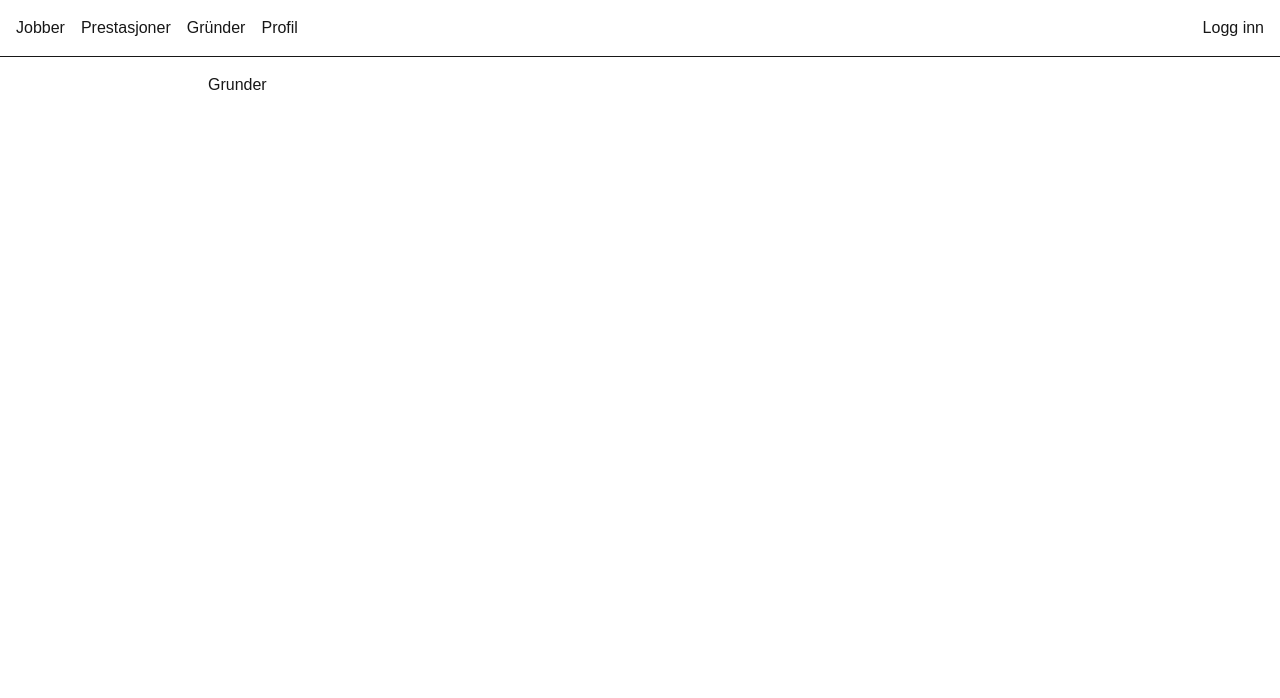
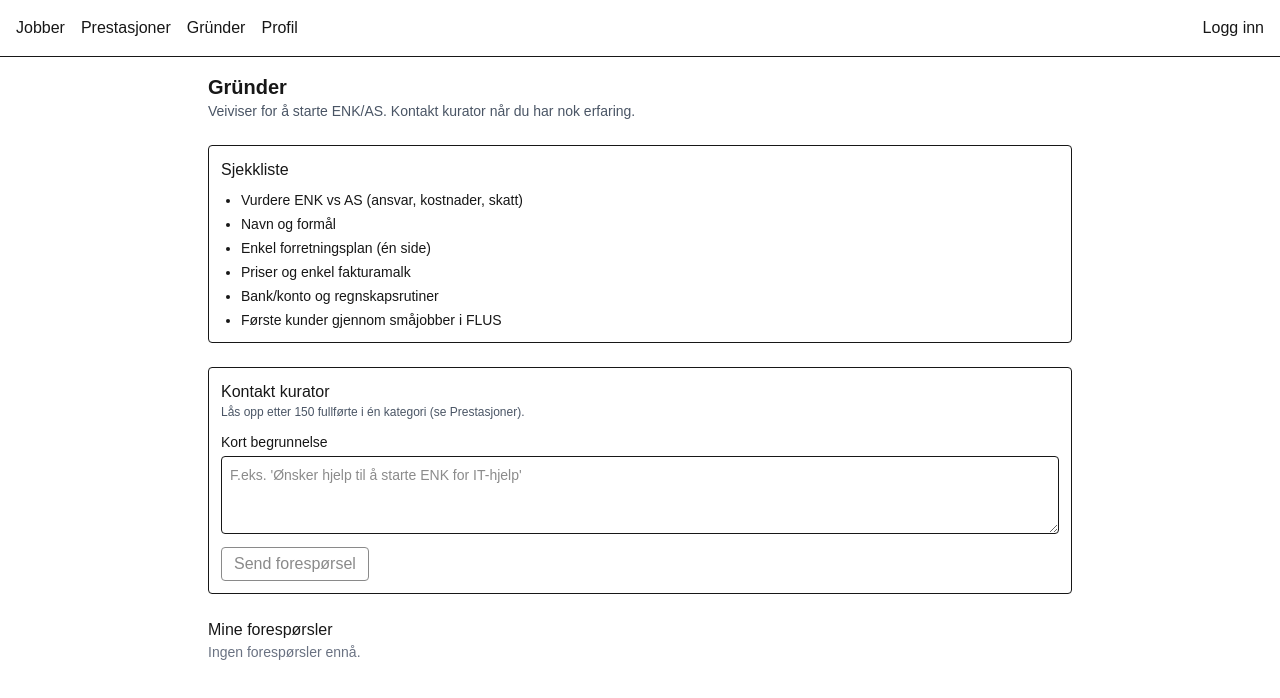
Before and after one commit to KovalDenys1/flus-mvp, a Next.js app: page /grunder in a window 1280 px wide. Shown: the top 698 px of the page. Built offline with nearby package versions, Linux system fonts and the light colour scheme.

Commit message:
feat(grunder): checklist UI and contact curator form with ticket list

```diff
--- a/src/app/grunder/page.tsx
+++ b/src/app/grunder/page.tsx
@@ -1,3 +1,157 @@
+"use client";
+
+import { useEffect, useState } from "react";
+
+type Ticket = {
+  id: string;
+  workerId: string;
+  reason: string;
+  createdAt: string;
+  status: "åpen" | "under arbeid" | "lukket";
+  notes?: string;
+};
+
 export default function Page() {
-  return <div>Grunder</div>;
+  const [tickets, setTickets] = useState<Ticket[]>([]);
+  const [reason, setReason] = useState("");
+  const [loading, setLoading] = useState(true);
+  const [err, setErr] = useState<string | null>(null);
+  const [submitting, setSubmitting] = useState(false);
+
+  const [canContactCurator, setCanContactCurator] = useState(false);
+  const [curatorThreshold, setCuratorThreshold] = useState<number | null>(null);
+
+  useEffect(() => {
+    fetch("/api/achievements")
+      .then((r) => r.json())
+      .then((d) => {
+        setCanContactCurator(Boolean(d?.achievements?.canContactCurator));
+        setCuratorThreshold(d?.rules?.curatorThreshold ?? null);
+      })
+      .catch(() => {});
+
+    fetch("/api/support/tickets")
+      .then((r) => {
+        if (!r.ok) throw new Error(`HTTP ${r.status}`);
+        return r.json();
+      })
+      .then((d) => setTickets(d.tickets ?? []))
+      .catch((e) => setErr(String(e)))
+      .finally(() => setLoading(false));
+  }, []);
+
+  async function createTicket(e: React.FormEvent) {
+    e.preventDefault();
+    if (!canContactCurator) return;
+
+    const text = reason.trim();
+    if (text.length < 5) {
+      alert("Skriv en kort grunn (minst 5 tegn).");
+      return;
+    }
+    try {
+      setSubmitting(true);
+      const res = await fetch("/api/support/tickets", {
+        method: "POST",
+        headers: { "Content-Type": "application/json" },
+        body: JSON.stringify({ reason: text }),
+      });
+      const data = await res.json();
+      if (!res.ok) throw new Error(data?.error || `HTTP ${res.status}`);
+      const t = data.ticket as Ticket;
+      setTickets((prev) => {
+        const exists = prev.find((x) => x.id === t.id);
+        if (exists) return prev;
+        return [t, ...prev];
+      });
+      setReason("");
+      alert("Forespørsel sendt ✅");
+    } catch (e: any) {
+      alert("Kunne ikke sende forespørsel: " + String(e?.message || e));
+    } finally {
+      setSubmitting(false);
+    }
+  }
+
+  return (
+    <div className="space-y-6">
+      <header>
+        <h1 className="text-xl font-semibold">Gründer</h1>
+        <p className="text-sm text-gray-600">
+          Veiviser for å starte ENK/AS. Kontakt kurator når du har nok erfaring.
+        </p>
+      </header>
+
+      {/* Enkel sjekkliste */}
+      <section className="border rounded p-3">
+        <h2 className="font-medium mb-2">Sjekkliste</h2>
+        <ul className="list-disc pl-5 text-sm space-y-1">
+          <li>Vurdere ENK vs AS (ansvar, kostnader, skatt)</li>
+          <li>Navn og formål</li>
+          <li>Enkel forretningsplan (én side)</li>
+          <li>Priser og enkel fakturamalk</li>
+          <li>Bank/konto og regnskapsrutiner</li>
+          <li>Første kunder gjennom småjobber i FLUS</li>
+        </ul>
+      </section>
+
+      {/* Kontakt kurator */}
+      <section className="border rounded p-3">
+        <div className="flex items-center justify-between">
+          <div>
+            <h2 className="font-medium">Kontakt kurator</h2>
+            {!canContactCurator && (
+              <p className="text-xs text-gray-600">
+                Lås opp etter {curatorThreshold ?? 150} fullførte i én kategori (se Prestasjoner).
+              </p>
+            )}
+          </div>
+        </div>
+
+        <form onSubmit={createTicket} className="mt-3 space-y-2">
+          <label className="block text-sm">
+            Kort begrunnelse
+            <textarea
+              className="mt-1 w-full border rounded p-2"
+              value={reason}
+              onChange={(e) => setReason(e.target.value)}
+              rows={3}
+              placeholder="F.eks. 'Ønsker hjelp til å starte ENK for IT-hjelp'"
+              disabled={!canContactCurator || submitting}
+            />
+          </label>
+
+          <button
+            type="submit"
+            className="border rounded px-3 py-1 disabled:opacity-50"
+            disabled={!canContactCurator || submitting}
+          >
+            {submitting ? "Sender…" : "Send forespørsel"}
+          </button>
+        </form>
+      </section>
+
+      {/* Mine forespørsler */}
+      <section>
+        <h2 className="font-medium">Mine forespørsler</h2>
+        {loading ? (
+          <div>Henter…</div>
+        ) : tickets.length === 0 ? (
+          <p className="text-gray-500 text-sm">Ingen forespørsler ennå.</p>
+        ) : (
+          <ul className="mt-2 space-y-2">
+            {tickets.map((t) => (
+              <li key={t.id} className="border rounded p-3">
+                <div className="text-sm text-gray-600">
+                  {new Date(t.createdAt).toLocaleString()} • status: {t.status}
+                </div>
+                <p className="mt-1">{t.reason}</p>
+                {t.notes && <p className="mt-1 text-sm text-gray-700">Notat: {t.notes}</p>}
+              </li>
+            ))}
+          </ul>
+        )}
+      </section>
+    </div>
+  );
 }
```
